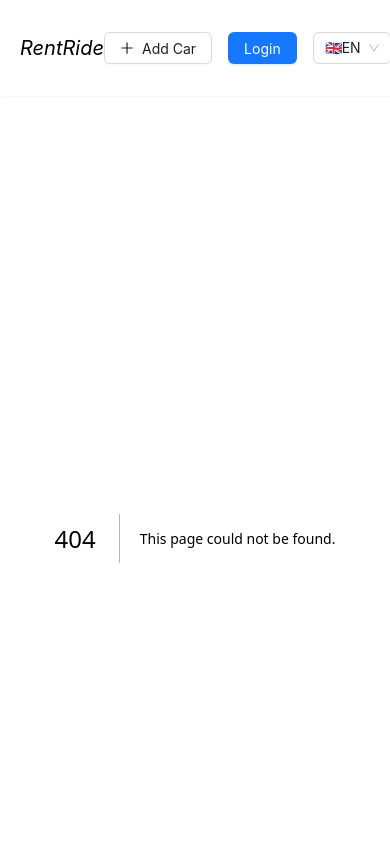
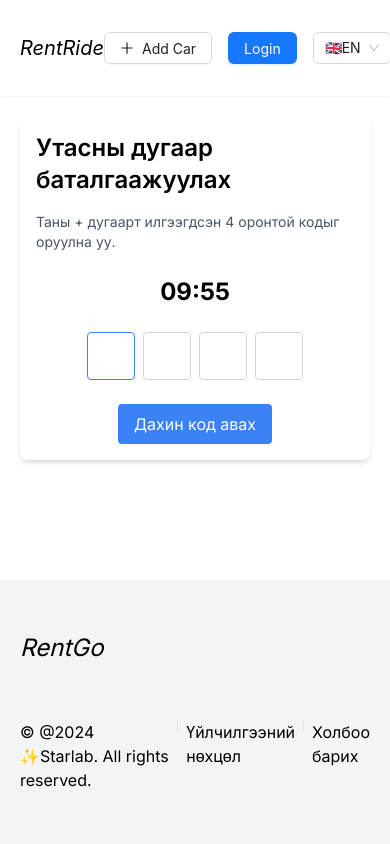
Before and after one commit to CnStarLab/CarRentalSys-FE, a Next.js app: page /phoneNumberVerify in a window 390 px wide. Before the commit this address had no page. Shown: the top 844 px of the page. Built offline with nearby package versions, Linux system fonts and the light colour scheme.

Commit message:
[Frontend/Update] add page /phoneNumberVerify

```diff
--- /dev/null
+++ b/src/app/phoneNumberVerify/page.tsx
@@ -0,0 +1,11 @@
+import VerificationCodeInputClient from "@/components/phoneNumber/phoneNumberClient";
+import Loading from "@/components/loading";
+import React, { Suspense } from "react";
+
+export default function VerificationCodeInput() {
+  return (
+    <Suspense fallback={<Loading/>}>
+      <VerificationCodeInputClient />
+    </Suspense>
+  );
+}
--- a/src/app/profile/page.tsx
+++ b/src/app/profile/page.tsx
@@ -1,4 +1,5 @@
 import ProfileClient from '@/components/profile/ProfileClient';
+import React from "react";
 import Warning from '#/warning.png';
 import Image from 'next/image'; // 如果你使用的是 Next.js，建议使用 Image 组件来优化图片加载
 
--- /dev/null
+++ b/src/components/loading.tsx
@@ -0,0 +1,11 @@
+import React from 'react';
+
+const Loading = () => {
+  return (
+    <div className="fixed inset-0 flex items-center justify-center bg-gray-100 bg-opacity-50 z-50">
+      <div className="animate-spin rounded-full h-16 w-16 border-t-4 border-b-4 border-blue-500"></div>
+    </div>
+  );
+};
+
+export default Loading;
--- /dev/null
+++ b/src/components/phoneNumber/phoneNumberClient.tsx
@@ -0,0 +1,126 @@
+"use client";
+import React, { useState, useEffect, useRef } from "react";
+import { useSearchParams } from "next/navigation";
+
+export default function VerificationCodeInput() {
+  // 设置初始计时为10分钟（600秒）
+  const [timeLeft, setTimeLeft] = useState(600);
+  const [code, setCode] = useState(new Array(4).fill(""));
+  const inputRefs = useRef<HTMLInputElement[]>([]);
+  const searchParams = useSearchParams();
+  const phoneNumber = searchParams.get("phoneNumber");
+
+  useEffect(() => {
+    // 倒计时逻辑
+    if (timeLeft > 0) {
+      const timer = setInterval(() => {
+        setTimeLeft((prevTime) => prevTime - 1);
+      }, 1000);
+
+      return () => clearInterval(timer);
+    }
+  }, [timeLeft]);
+
+  useEffect(() => {
+    inputRefs.current = inputRefs.current.slice(0, 4); // 假设有4个输入框
+  }, []);
+
+  // 格式化时间为 MM:SS
+  const formatTime = () => {
+    const minutes = String(Math.floor(timeLeft / 60)).padStart(2, "0");
+    const seconds = String(timeLeft % 60).padStart(2, "0");
+    return `${minutes}:${seconds}`;
+  };
+
+  // 检验验证码是否正确
+  useEffect(() => {
+    const onComplete = () => {
+      const newCode = code.join(""); // Join the code array into a single string
+      alert(newCode);
+    };
+
+    // 当 code 变化时，检查是否已经输入了4个字符
+    if (code.every((char) => char !== "")) {
+      onComplete();
+    }
+  }, [code]);
+
+  const handleChange = (value: string, index: number) => {
+    // 如果输入的不是数字，直接返回
+    if (isNaN(Number(value))) return;
+
+    // 更新当前输入框的值
+    const newCode = [...code];
+    newCode[index] = value;
+    setCode(newCode);
+
+    // 移动焦点到下一个输入框
+    if (index < 3) {
+      (inputRefs.current[index + 1] as HTMLInputElement).focus();
+    }
+  };
+
+  const handleKeyDown = (
+    e: React.KeyboardEvent<HTMLInputElement>,
+    index: number
+  ) => {
+    // 支持删除操作，按下Backspace时删除并移动到上一个输入框
+    if (e.key === "Backspace") {
+      if (code[index] === "") {
+        // 如果当前输入框为空且不是第一个输入框，移动焦点到上一个输入框
+        if (index > 0) {
+          const newCode = [...code];
+          newCode[index - 1] = ""; // 清空前一个输入框的内容
+          setCode(newCode);
+          (inputRefs.current[index - 1] as HTMLInputElement).focus(); // 移动焦点到前一个输入框
+        }
+      } else {
+        // 如果当前输入框不为空，清空当前输入框的内容
+        const newCode = [...code];
+        newCode[index] = "";
+        setCode(newCode);
+      }
+    }
+  };
+
+  return (
+    <div className="max-w-md mx-auto p-4 bg-white rounded-lg shadow-md">
+      <div className="text-2xl mb-4 font-semibold">
+        Утасны дугаар баталгаажуулах
+      </div>
+      <div className="text-sm text-gray-600 mb-2">
+        Таны +{phoneNumber} дугаарт илгээгдсэн 4 оронтой кодыг оруулна уу.
+      </div>
+      <div className="text-center text-2xl font-bold my-6">
+        {formatTime()}
+      </div>
+      <div className="flex justify-center gap-2">
+        {code.map((num, index) => (
+          <input
+            key={index}
+            type="text"
+            maxLength={1}
+            value={num}
+            onChange={(e) => handleChange(e.target.value, index)}
+            onKeyDown={(e) => handleKeyDown(e, index)}
+            ref={(el: HTMLInputElement | null) => {
+              if (el) {
+                inputRefs.current[index] = el;
+              }
+            }}
+            className="w-12 h-12 text-2xl text-center border border-gray-300 rounded focus:outline-none focus:border-blue-500"
+            autoFocus={index === 0}
+          />
+        ))}
+      </div>
+      <div className="flex justify-center mt-6">
+        <button
+          onClick={() => setTimeLeft(600)}
+          className="px-4 py-2 bg-blue-500 text-white rounded hover:bg-blue-600 focus:outline-none focus:ring-2 focus:ring-blue-500 focus:ring-opacity-50"
+        >
+          Дахин код авах
+        </button>
+      </div>
+    </div>
+  );
+}
--- a/src/components/profile/ProfileClient.tsx
+++ b/src/components/profile/ProfileClient.tsx
@@ -6,6 +6,7 @@ import pencil from "#/pen.png";
 import phone from "#/telephone.png";
 import mail from "#/mail.png";
 import Eicon from "#/eicon.png";
+import { useRouter } from "next/navigation";
 
 interface ProfileClientProps {
   firstName: string;
@@ -32,6 +33,8 @@ export default function ProfileClient({
   const [isVerified, setIsVerified] = useState<boolean>(initialIsVerified);
   const [password, setPassword] = useState<string>(initialPassword);
 
+  const router = useRouter();
+
   // Handler functions
   const handlePersonalInfoChange = () => {
     // Logic to change personal information
@@ -44,6 +47,7 @@ export default function ProfileClient({
   const handleVerifyPhone = () => {
     // Logic to verify phone number
     setIsVerified(true);
+    router.push(`/phoneNumberVerify?phoneNumber=${phoneNumber}`);
   };
 
   const handleVerifyAccount = () => {
```
